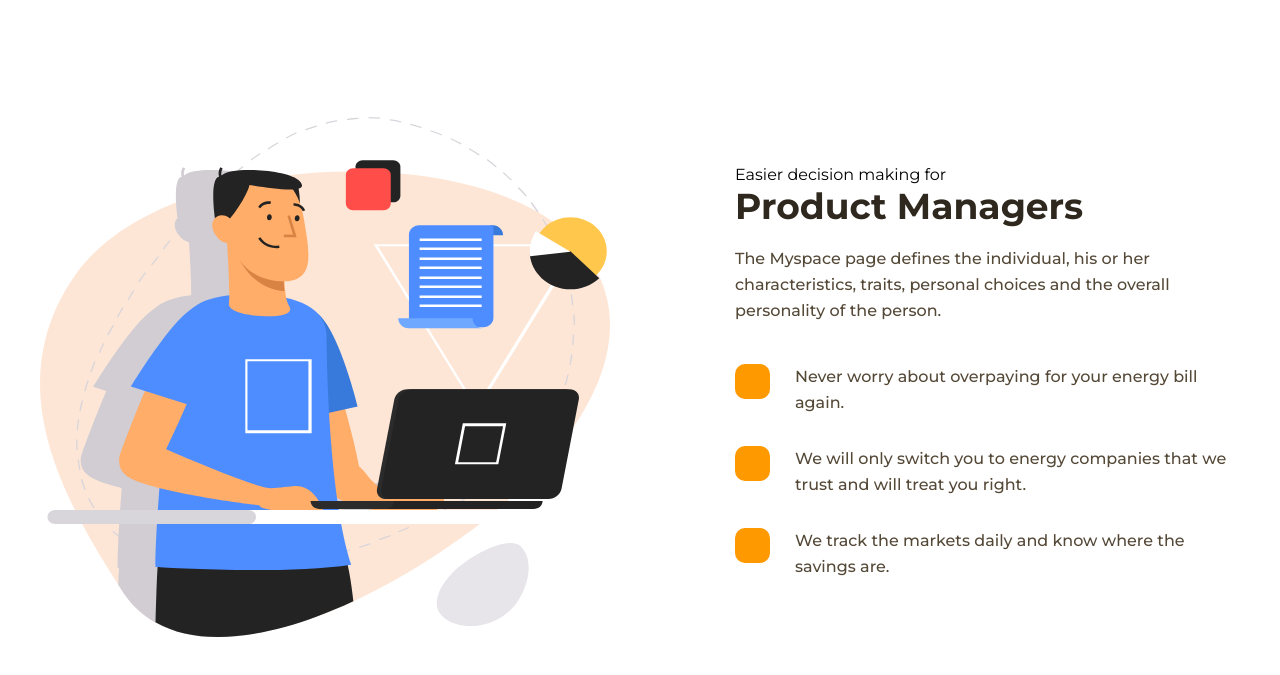
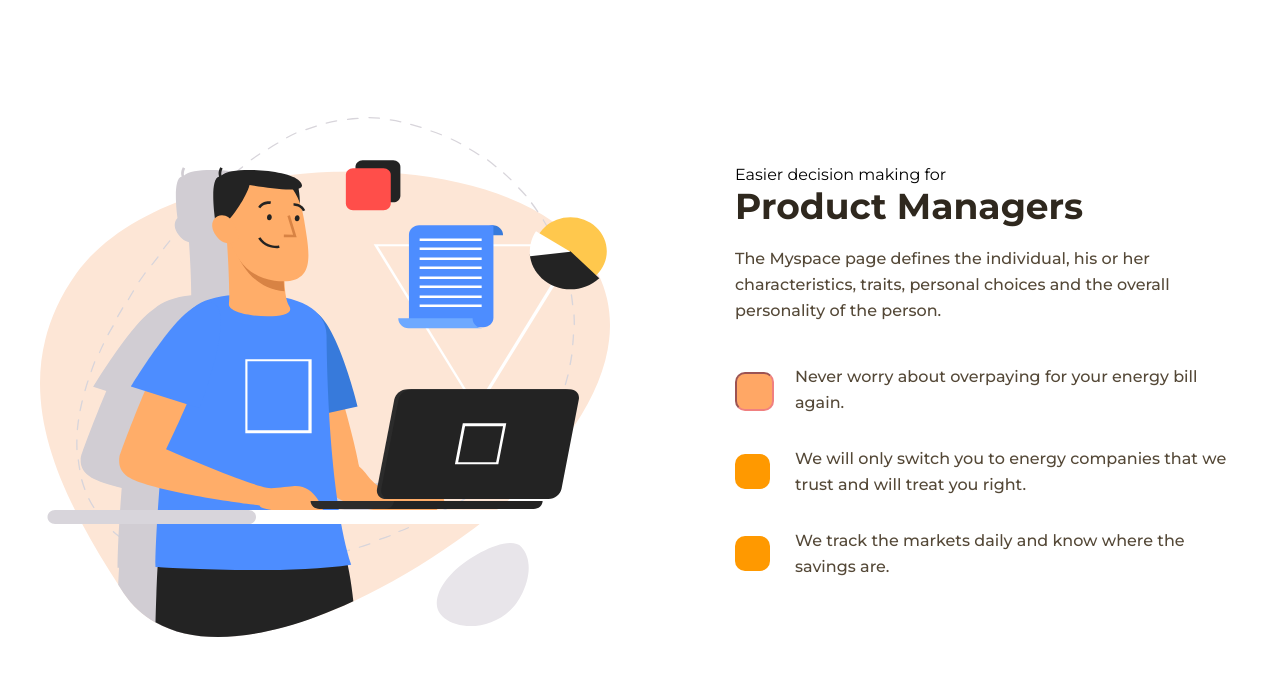
Before and after one commit to OlgaRyzhova/Productly-blue-team, a plain HTML site: page index.html in a window 1280 px wide. In both pictures the pointer is over the element 752 px from the left and 2328 px from the top of the page. Shown: the part 1947-2622 px from the top of the page. Drawn offline with Linux system fonts and the light colour scheme.

Commit message:
Add hover checkbox

```diff
--- a/assets/css/style.css
+++ b/assets/css/style.css
@@ -387,6 +387,10 @@ ul {
     display: block;
 }
 
+.label .fake-checkbox {
+    margin: 8px 0;
+}
+
 .pm_block2 .label:not(:last-child) {
     margin-bottom: 30px;
 }
@@ -398,6 +402,12 @@ ul {
     background: #FF9900;
     border-radius: 10px;
     cursor: pointer;
+}
+
+.fake-checkbox:hover {
+    background-color: #ffa765;
+    border: 2px inset lightcoral;
+    transition: background-color .3s ease-in;
 }
 
 .input:checked + .fake-checkbox {
```
